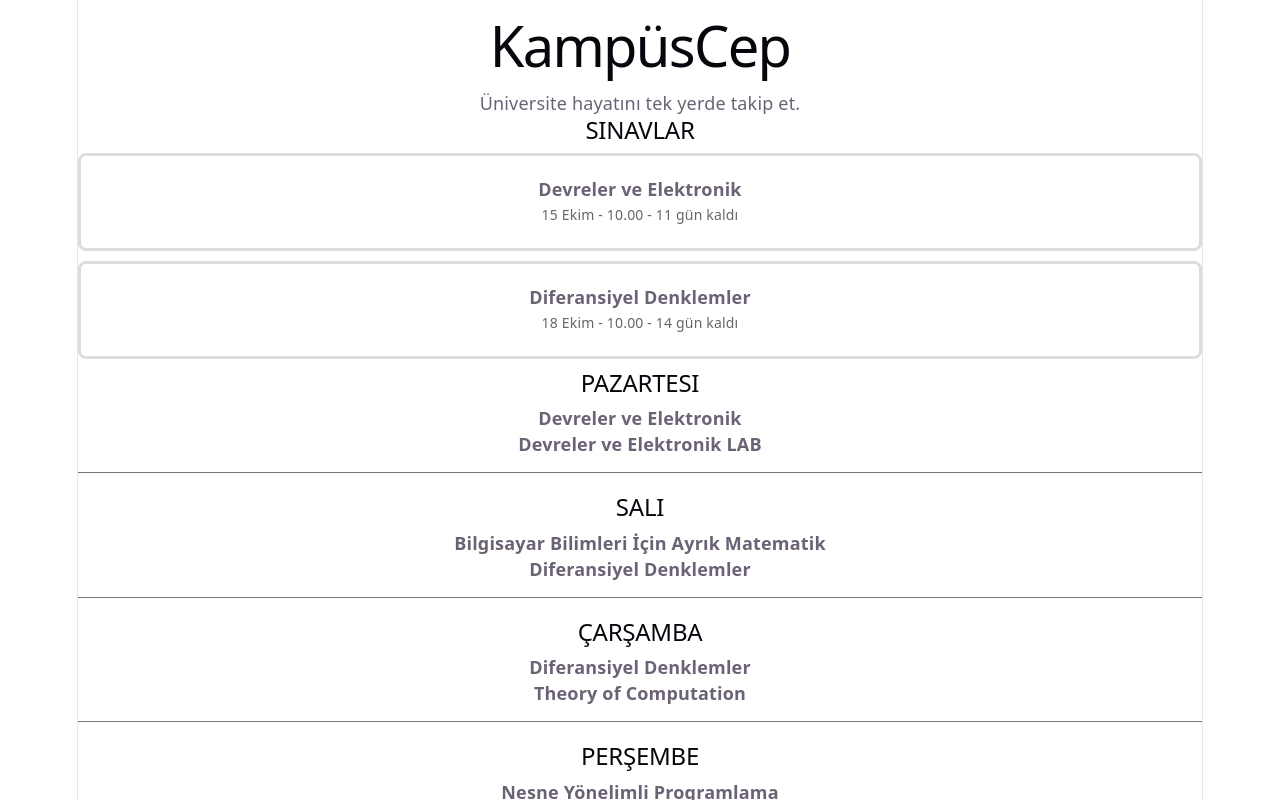
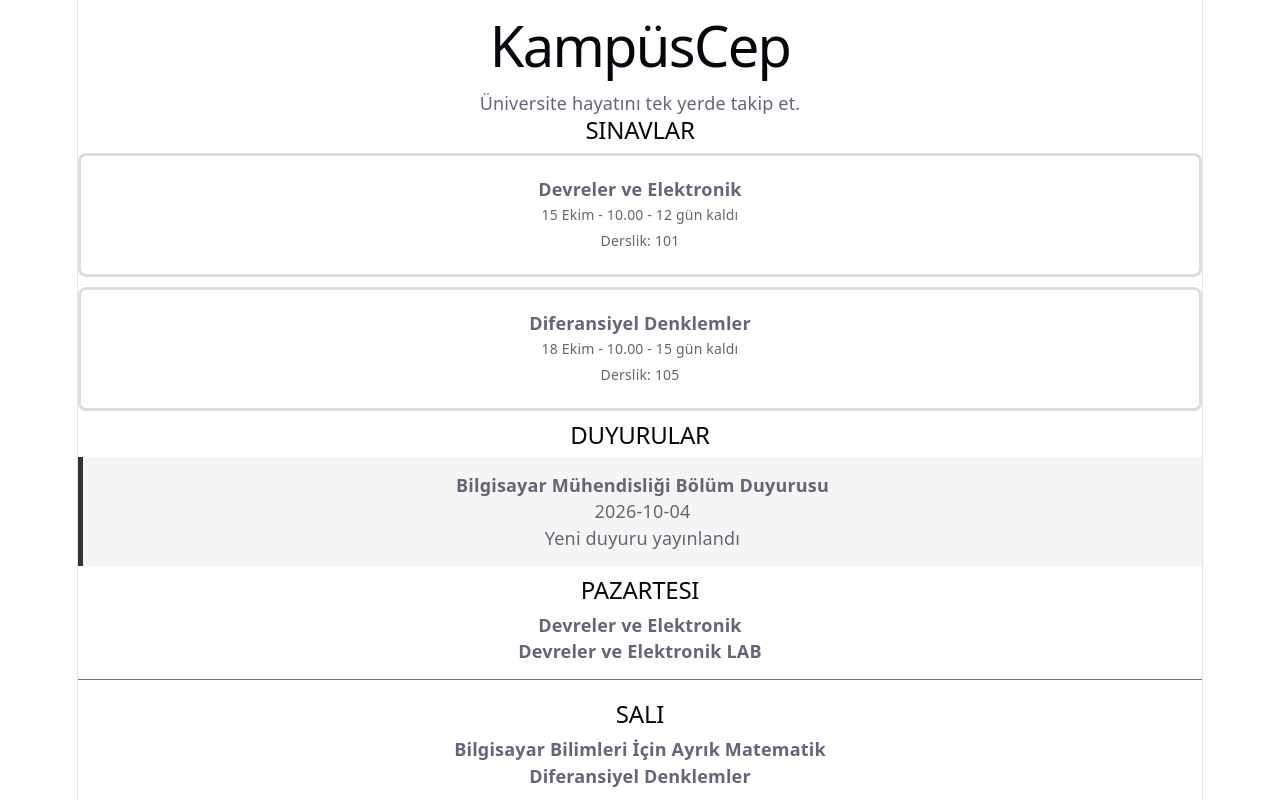
Before and after one commit to Mas3121/kampuscep, a React (Vite) app: page / in a window 1280 px wide. Shown: the top 800 px of the page. Built offline with nearby package versions, Linux system fonts and the light colour scheme.

Commit message:
Duyurular geliştirildi

```diff
--- a/src/App.css
+++ b/src/App.css
@@ -200,3 +200,13 @@ h2 {
   margin-bottom: 10px;
   border-radius: 8px;
 }
+.duyuru-baslik {
+  font-weight: bold;
+  font-size: 18px;
+}
+.duyuru {
+   border-left: 5px solid #333;
+  padding: 15px;
+  margin-bottom: 10px;
+  background-color: #f5f5f5;
+}
--- a/src/App.jsx
+++ b/src/App.jsx
@@ -59,29 +59,46 @@ const sinavlar = [
 {
   ders: "Devreler ve Elektronik",
   tarih: "2026-10-15",
-  saat: "10.00"
+  saat: "10.00",
+  yer: "101"
 },
 {
   ders: "Diferansiyel Denklemler",
   tarih: "2026-10-18",
-  saat: "10.00"
+  saat: "10.00",
+  yer: "105"
 },
 ]
-sinavlar.sort((a,b) => new Date(a.tarih) - new Date(b.tarih))
+const duyurular = [
+  {
+    baslik: "Bilgisayar Mühendisliği Bölüm Duyurusu",
+    tarih: "2026-10-04",
+    aciklama: "Yeni duyuru yayınlandı"
+  },
+]
+const gelecekSinavlar = sinavlar.filter((sinav) => new Date(sinav.tarih) >= new Date())
+gelecekSinavlar.sort((a,b) => new Date(a.tarih) - new Date(b.tarih))
 
   return (
     <div>
       <h1>KampüsCep</h1>
       <p>Üniversite hayatını tek yerde takip et.</p>
       <h2>Sınavlar</h2>
-      {sinavlar.map((sinav) => {
+      {gelecekSinavlar.map((sinav) => {
          const tarih = new Date(sinav.tarih)
          const bugun = new Date()
+         bugun.setHours(0,0,0,0)
          const kalan = tarih - bugun
          const KalanGun = kalan / (24 * 60 * 60 * 1000)
          const tamGun = Math.floor(KalanGun)
-         console.log(tamGun)
-        const ay = tarih.getMonth()
+         let kalanYazi = tamGun + " gün kaldı"
+         if (tamGun === 1) {
+          kalanYazi = "Yarın"
+         }
+         if (tamGun === 0) {
+          kalanYazi = "Bugün"
+        }
+         const ay = tarih.getMonth()
          const aylar = [
   "Ocak",
   "Şubat",
@@ -100,9 +117,24 @@ sinavlar.sort((a,b) => new Date(a.tarih) - new Date(b.tarih))
          return (
 <div className="sinav">
           <p className="ders">{sinav.ders}</p>
-          <p style={{ color: "#666", fontSize:"14px"}}>{tarih.getDate()} {ayAdi} - {sinav.saat} - {tamGun} gün kaldı</p>
+          <p style={{ color: "#666", fontSize:"14px"}}>{tarih.getDate()} {ayAdi} - {sinav.saat} - {kalanYazi}</p>
+          <p style={{ color: "#666", fontSize: "14px"}}> Derslik: {sinav.yer}</p>
         </div>
          )
+})}
+        <h2>Duyurular</h2>
+        {duyurular.map((duyuru) => {
+          const tarih = new Date(duyuru.tarih)
+
+          return (
+            <div className="duyuru">
+
+
+            <p className="duyuru-baslik">{duyuru.baslik}</p>
+            <p>{duyuru.tarih}</p>
+            <p>{duyuru.aciklama}</p>
+          </div>
+  )
 })}
       {["Pazartesi", "Salı", "Çarşamba", "Perşembe", "Cuma"].map((gun) => (
         <div className="gun">
```
